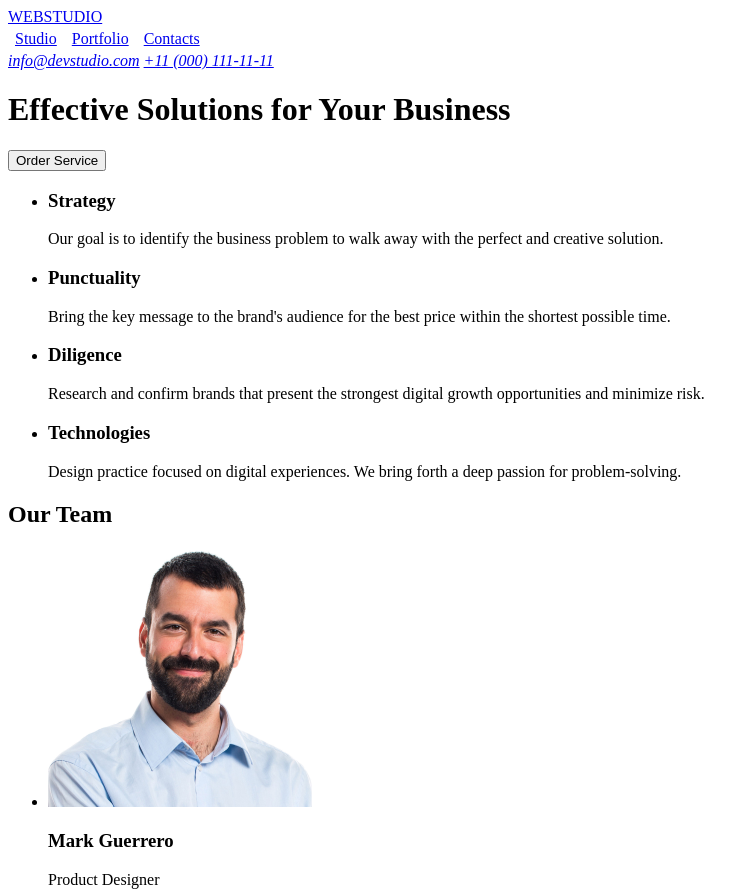
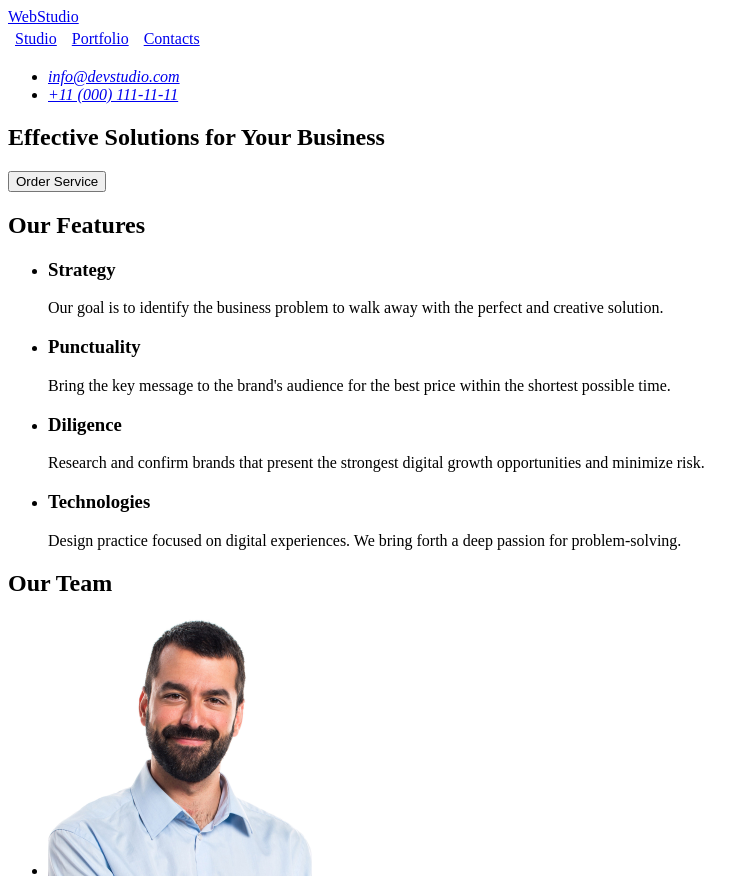
Before and after one commit to Viktor-Lyulchik/goit-markup-hw-01, a plain HTML site: page index.html in a window 1280 px wide. Shown: the top 892 px of the page, without its empty margins (0-754 px from the left). Drawn offline with Linux system fonts and the light colour scheme.

Commit message:
fix errors after autocheck

```diff
--- a/index.html
+++ b/index.html
@@ -23,8 +23,8 @@
   </head>
   <body>
     <header>
-      <a href="./index.html">WEBSTUDIO</a>
       <nav>
+        <a href="./index.html">WebStudio</a>
         <ul class="nv">
           <li><a href="/">Studio</a></li>
           <li><a href="/">Portfolio</a></li>
@@ -32,14 +32,19 @@
         </ul>
       </nav>
       <address>
-        <a href="mailto:info@devstudio.com">info@devstudio.com</a>
-        <a href="tel:+110001111111">+11 (000) 111-11-11</a>
+        <ul>
+          <li><a href="mailto:info@devstudio.com">info@devstudio.com</a></li>
+          <li><a href="tel:+110001111111">+11 (000) 111-11-11</a></li>
+        </ul>
       </address>
     </header>
     <main>
-      <h1>Effective Solutions for Your Business</h1>
-      <button type="button">Order Service</button>
       <section>
+        <h1>Effective Solutions for Your Business</h1>
+        <button type="button">Order Service</button>
+      </section>
+      <section>
+        <h2>Our Features</h2>
         <ul>
           <li>
             <h3>Strategy</h3>
@@ -98,7 +103,7 @@
       </section>
     </main>
     <footer>
-      <a href="./index.html">WEBSTUDIO</a>
+      <a href="./index.html">WebStudio</a>
       <p>
         Increase the flow of customers and sales for your business with digital
         marketing & growth solutions.
```
